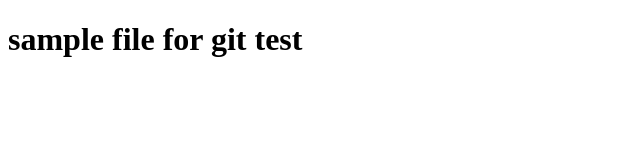
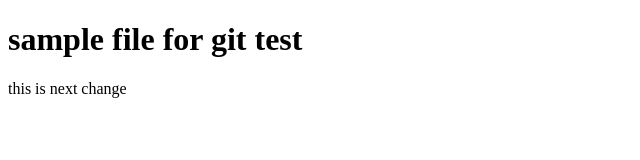
Before and after one commit to SathishRavi/GITtest, a plain HTML site: page index.html in a window 1280 px wide. Shown: the whole page, without its empty margins (0-640 px from the left). Drawn offline with Linux system fonts and the light colour scheme.

Commit message:
added p tag to check

```diff
--- a/index.html
+++ b/index.html
@@ -7,5 +7,6 @@
 </head>
 <body>
     <h1>sample file for git test</h1>
+    <p>this is next change</p>
 </body>
 </html>
```
